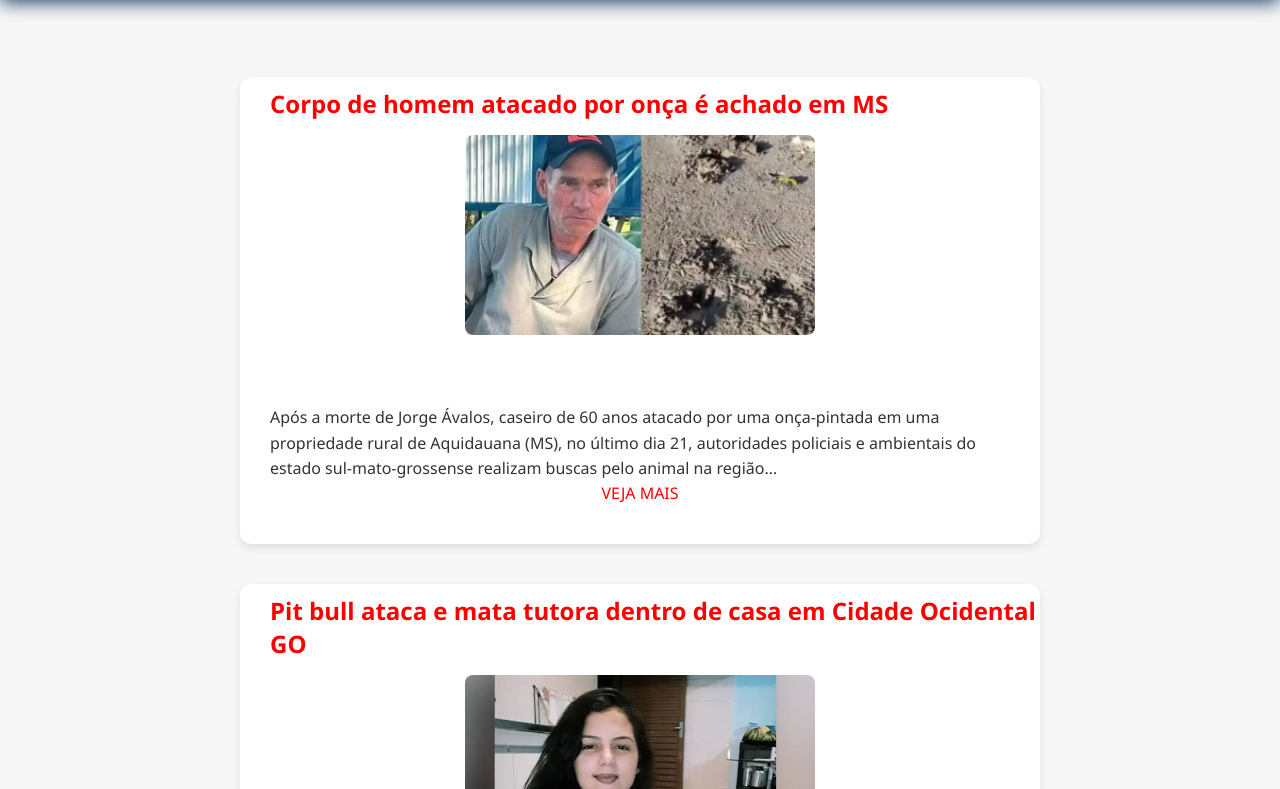
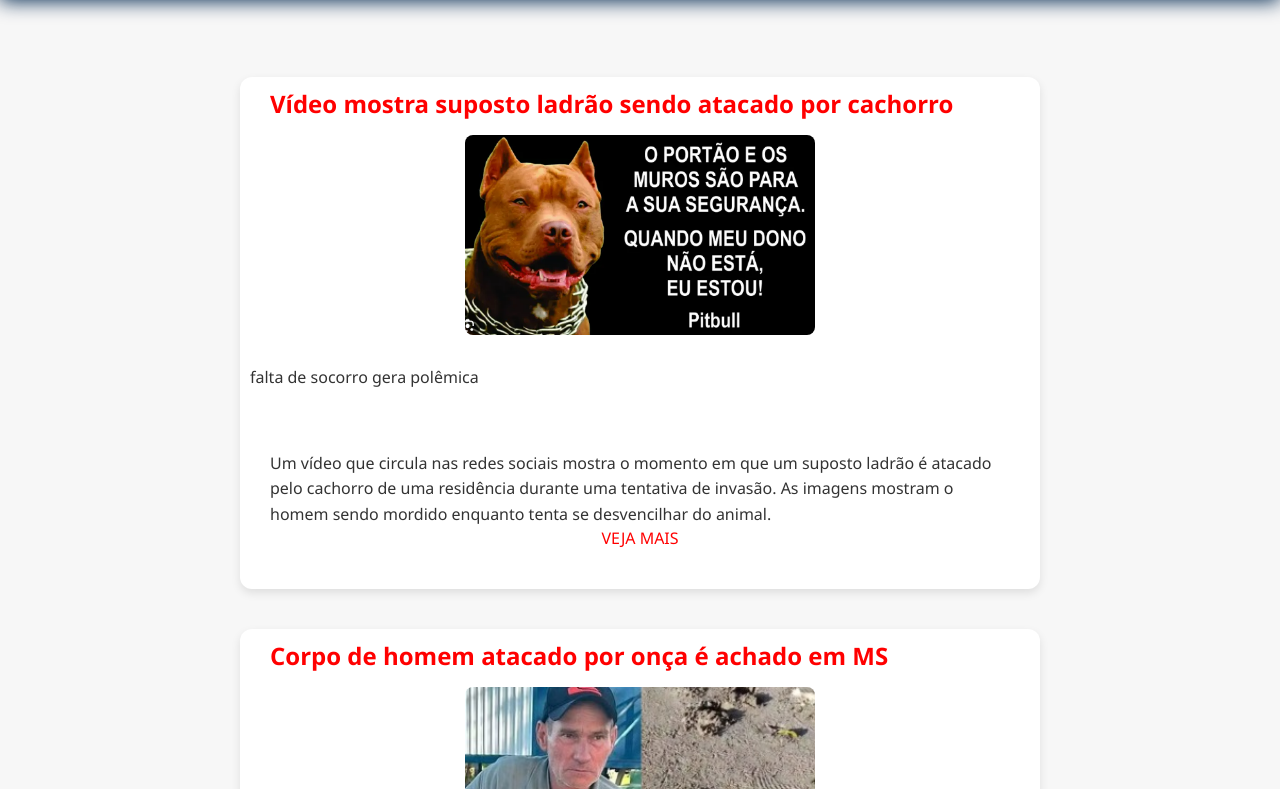
Before and after one commit to 0cidentalLink/noticias, a plain HTML site: page index.html in a window 1280 px wide. Shown: the part 345-1134 px from the top of the page. Drawn offline with Linux system fonts and the light colour scheme.

Commit message:
Update index.html

```diff
--- a/index.html
+++ b/index.html
@@ -35,6 +35,28 @@
 
   <!-- Seção principal -->
   <main class="conteudo">
+
+   <!-- Notícia -->
+
+         <section class="sessao-texto">
+      <div class="noticia">
+          <h2><a href="https://0cidentallink.github.io/noticias/04.html" >Vídeo mostra suposto ladrão sendo atacado por cachorro</a></h2>
+         <img src="https://0cidentallink.github.io/noticias/04NO.PNG" alt="Imagem da notícia">
+        <p>falta de socorro gera polêmica</p>
+        <div class="conteudo">
+          <p>Um vídeo que circula nas redes sociais mostra o momento em que um suposto ladrão é atacado
+          pelo cachorro de uma residência durante uma tentativa de invasão. As imagens mostram o homem sendo mordido enquanto tenta se desvencilhar do animal.</p>
+        <a class="botao-noticia" href="https://0cidentallink.github.io/noticias/04.html">VEJA MAIS</a>
+
+    </div>
+    </div>
+
+        </section>
+
+
+
+
+
      <!-- Notícia -->
 
          <section class="sessao-texto">
```
